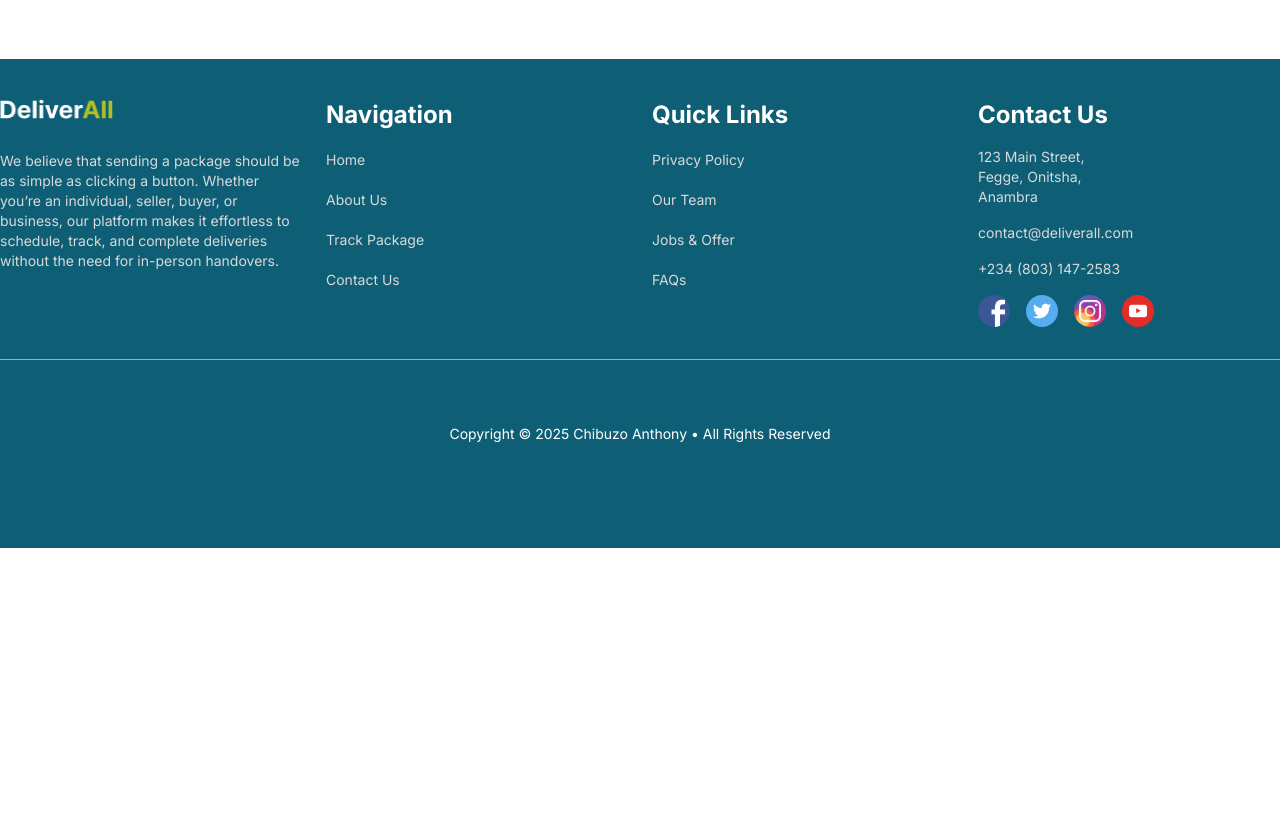
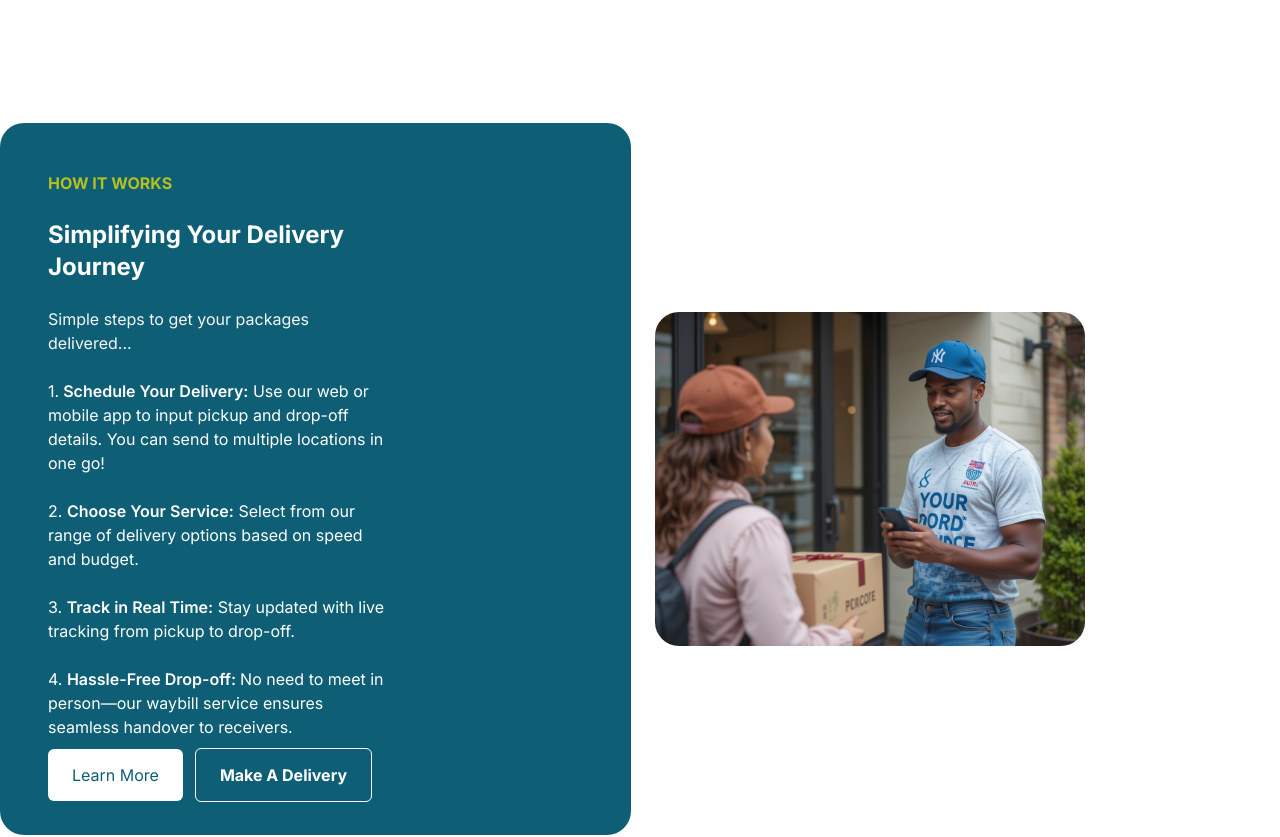
Before and after one commit to royal334/delivery-all-website, a Next.js app: page / in a window 1280 px wide. Shown: the part 1840-2677 px from the top of the page. Before the commit the page ends 2388 px from the top, so only its background shows below. Built offline with nearby package versions, Linux system fonts and the light colour scheme.

Commit message:
commit certain changes

```diff
--- a/src/app/page.tsx
+++ b/src/app/page.tsx
@@ -1,6 +1,7 @@
 import Hero from "@/components/Hero"
 import Stats from "@/components/Stats"
-import AboutUs from "@/components/AboutUs";
+import AboutUs from "@/components/AboutUs"
+import HowItWorks from "@/components/HowItWorks";
 
 export default function Home() {
   return (
@@ -8,6 +9,7 @@ export default function Home() {
           <Hero/>
           <Stats/>
           <AboutUs/>
+          <HowItWorks/>
     </>
   );
 }
--- a/src/components/AboutUs.tsx
+++ b/src/components/AboutUs.tsx
@@ -4,7 +4,7 @@ import Image from 'next/image'
 function AboutUs() {
   return (
     <section>
-          <div className='container mx-auto py-16 px-6 '>
+          <div className='container mx-auto py-16 px-4 '>
                <div className='w-full flex items-center justify-center flex-col gap-3 mb-16'>
                     <span className='uppercase font-semibold text-bright-green text-center'>About us</span>
                     <h3 className='text-bluish-green font-bold text-xl'>Why Choose DeliverAll?</h3>
--- a/src/components/Header.tsx
+++ b/src/components/Header.tsx
@@ -32,7 +32,7 @@ function Header() {
         </div>
       </nav>
 
-      {isOpen ? <div onClick={toggleMenu} className='absolute bg-[#80808080] top-0 left-0 w-full h-full z-50 '></div> : null}
+      {isOpen ? <div onClick={toggleMenu} className='absolute bg-[#80808080] top-0 left-0 w-full h-full z-40 '></div> : null}
     {isOpen &&  <nav className='md:hidden '>
 
       <ul className=' flex flex-col items-center justify-center absolute right-0 top-0 w-full h-3/4 bg-white z-60 gap-6 px-4'>
--- /dev/null
+++ b/src/components/HowItWorks.tsx
@@ -0,0 +1,41 @@
+import React from 'react'
+import Image from 'next/image'
+import Link from 'next/link'
+
+function HowItWorks() {
+  return (
+    <section id='how-it-works' className=' '>
+          <div className='container mx-auto px-4 md:px-0 py-16'>
+               <div className='flex flex-col md:flex-row  justify-center gap-6'>
+
+                    <div className='bg-bluish-green px-6 py-12 md:pt-12 md:pl-12 md:pb-12 md:pr-[240px] rounded-3xl md:w-1/2'>
+                         <p className='text-bright-green uppercase mb-6 font-bold'>how it works</p>
+                         <h4 className='font-bold text-2xl text-white mb-6'>Simplifying Your Delivery Journey</h4>
+                         <p className='text-light-grey-2 mb-6'>Simple steps to get your packages delivered...</p>
+
+                         <ul className='flex flex-col gap-6 text-white'>
+                              <li>1.<span className="font-semibold"> Schedule Your Delivery:</span> Use our web or mobile app to input pickup and drop-off details. You can send to multiple locations in one go!</li>
+                              <li>2. <span className="font-semibold">Choose Your Service:</span> Select from our range of delivery options based on speed and budget.</li>
+                              <li>3. <span className="font-semibold">Track in Real Time:</span> Stay updated with live tracking from pickup to drop-off.</li>
+                              <li>4. <span className="font-semibold">Hassle-Free Drop-off: </span>No need to meet in person—our waybill service ensures seamless handover to receivers.</li>
+                         </ul>
+
+                         <div className='flex mt-6 gap-3'>
+                              <button><Link href='/about' className='text-bluish-green bg-white px-6 py-4 rounded-md'>Learn More</Link></button>
+                              <button className='text-center'><Link href='/' className='font-bold text-white rounded-md border border-white px-6 py-4 '>Make A Delivery</Link></button>
+
+                         </div>
+                    </div>
+
+
+                    <div className='md:w-1/2 md:self-center '><Image src='/how-it-works.png' alt='people interacting' width={429.0322570800781} height={429.0322570800781} className='rounded-3xl' /></div>
+
+
+               </div>
+
+          </div>
+    </section>
+  )
+}
+
+export default HowItWorks
```
Also changed, not shown: public/how-it-works.png (added).
